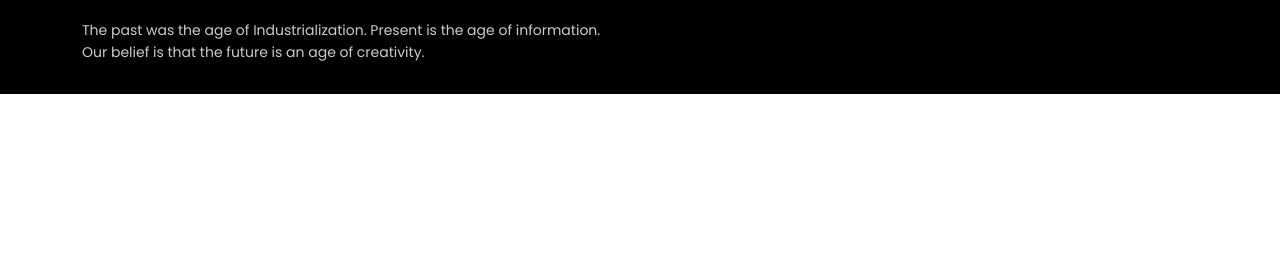
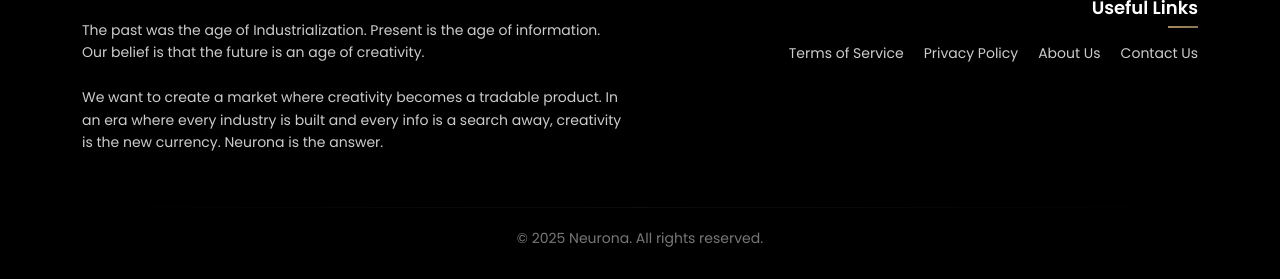
Before and after one commit to Abdullah-Tawsif/NEURONA, a FastAPI app: page / in a window 1280 px wide. Shown: the part 3126-3405 px from the top of the page. Before the commit the page ends 3220 px from the top, so only its background shows below. Run offline with FastAPI, Linux system fonts and the light colour scheme; some libraries are stand-ins or nearby versions.

Commit message:
Refactor index.html structure and content

```diff
--- a/templates/home/index.html
+++ b/templates/home/index.html
@@ -184,10 +184,6 @@
                           class="slide-img"
                         >
 
-                        <div class="slide-overlay">
-                          <i class="fas fa-lightbulb"></i>
-                        </div>
-
                       </div>
 
                       <div class="slide-text">
@@ -221,10 +217,6 @@
                           class="slide-img"
                         >
 
-                        <div class="slide-overlay">
-                          <i class="fas fa-chart-line"></i>
-                        </div>
-
                       </div>
 
                       <div class="slide-text">
@@ -257,10 +249,6 @@
                           class="slide-img"
                         >
 
-                        <div class="slide-overlay">
-                          <i class="fas fa-handshake"></i>
-                        </div>
-
                       </div>
 
                       <div class="slide-text">
@@ -287,14 +275,17 @@
 
                   <button class="nav-dot active">
                     <span class="dot-number">1</span>
+                    <span class="dot-label">CREATOR</span>
                   </button>
 
                   <button class="nav-dot">
                     <span class="dot-number">2</span>
+                    <span class="dot-label">INVESTOR</span>
                   </button>
 
                   <button class="nav-dot">
                     <span class="dot-number">3</span>
+                    <span class="dot-label">TRANSACTION</span>
                   </button>
 
                 </div>
@@ -416,69 +407,51 @@
 
     <!-- Footer -->
     <footer class="footer">
-
       <div class="container">
-
         <div class="row">
-
-          <div class="col-lg-6">
-
+          <div class="col-lg-6 col-md-12 mb-4">
             <div class="footer-left">
-
-              <img
-                src="/static/images/logo_white.png"
-                alt="Neurona Logo"
-                class="footer-logo"
-              >
-
+              <img src="/static/images/logo_white.png" alt="Neurona Logo" class="footer-logo">
               <p class="footer-description">
-                The past was the age of Industrialization.
-                Present is the age of information.
-                Our belief is that the future is an age of creativity.
+                The past was the age of Industrialization. Present is the age of information. Our belief is that the future is an age of creativity.
+                <br><br>
+                We want to create a market where creativity becomes a tradable product. In an era where every industry is built and every info is a search away, creativity is the new currency. Neurona is the answer.
               </p>
-
             </div>
-
           </div>
-
-          <div class="col-lg-6">
-
+          <div class="col-lg-6 col-md-12 mb-4">
             <div class="footer-right">
-
-              <h5 class="footer-title">
-                Connect With Us
-              </h5>
-
-              <div class="footer-social">
-
-                <span class="social-link">
-                  <img src="/static/images/facebook-logo.svg" alt="">
-                </span>
-
-                <span class="social-link">
-                  <img src="/static/images/x-logo.svg" alt="">
-                </span>
-
-                <span class="social-link">
-                  <img src="/static/images/instagram-logo.svg" alt="">
-                </span>
-
-                <span class="social-link">
-                  <img src="/static/images/linkedin-logo.svg" alt="">
-                </span>
-
+              <div class="footer-section mb-3">
+                <h5 class="footer-title">Connect With Us</h5>
+                <div class="footer-social">
+                    <span class="social-link"><img src="/static/images/facebook-logo.svg" alt="Facebook Logo"></span>
+   <span class="social-link"><img src="/static/images/x-logo.svg" alt="X Logo"></span>
+   <span class="social-link"><img src="/static/images/instagram-logo.svg" alt="Instagram Logo"></span>
+   <span class="social-link"><img src="/static/images/linkedin-logo.svg" alt="LinkedIn Logo"></span>
+                 </div>
               </div>
-
+              <div class="footer-section">
+                <h5 class="footer-title">Useful Links</h5>
+                <div class="footer-links-horizontal">
+                  <a href="/terms_of_service" class="footer-link-item">Terms of Service</a>
+                  <a href="/privacy_policy" class="footer-link-item">Privacy Policy</a>
+                  <a href="/about_us" class="footer-link-item">About Us</a>
+                  <a href="/contact_us" class="footer-link-item">Contact Us</a>
+                </div>
+              </div>
             </div>
-
           </div>
-
         </div>
-
+        <div class="footer-bottom">
+          <div class="row">
+            <div class="col-12">
+              <hr class="footer-divider">
+              <p class="footer-copyright">&copy; 2025 Neurona. All rights reserved.</p>
+            </div>
+          </div>
+        </div>
       </div>
-
     </footer>
-
   </div>
 
   <!-- JS -->
```
